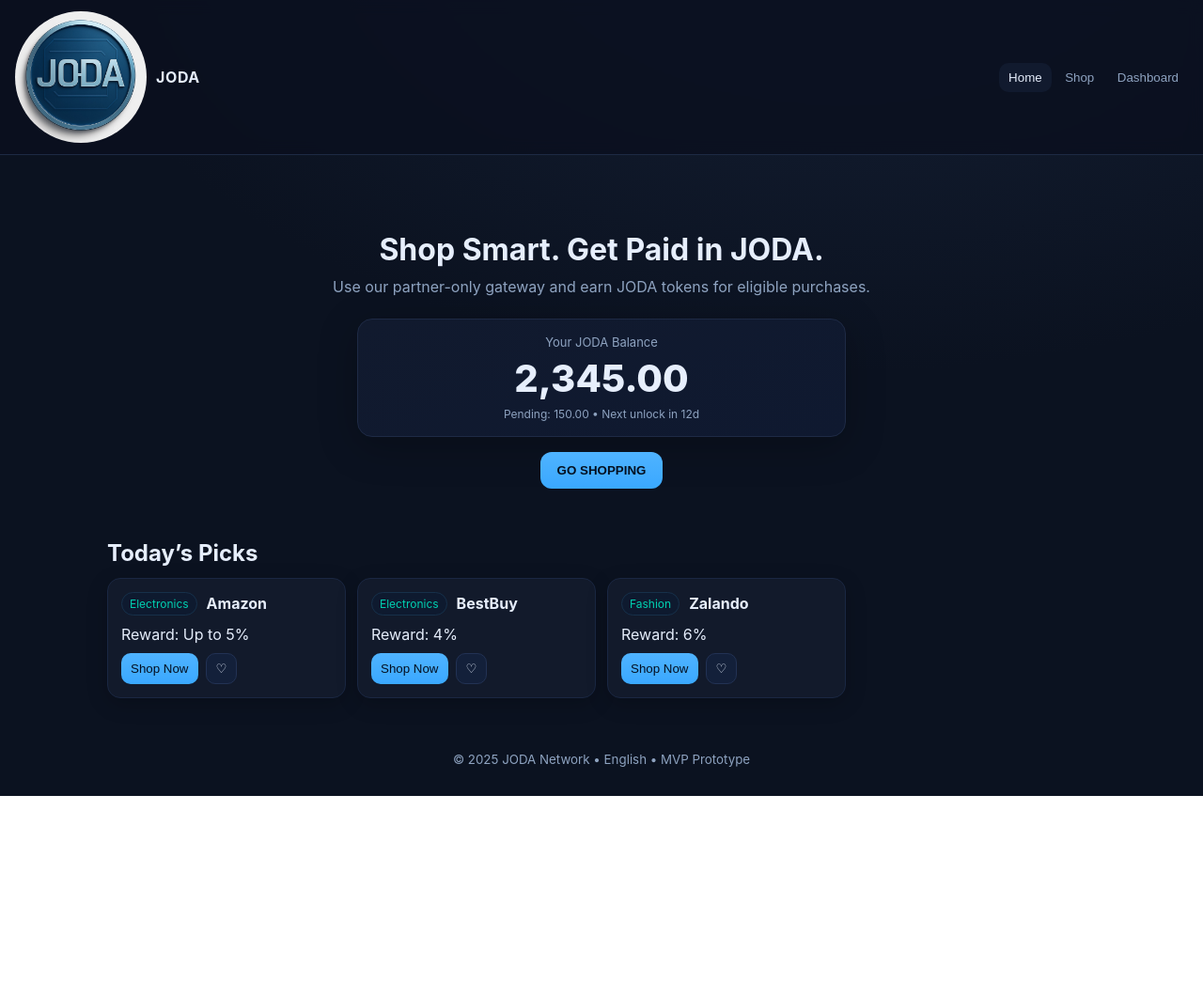
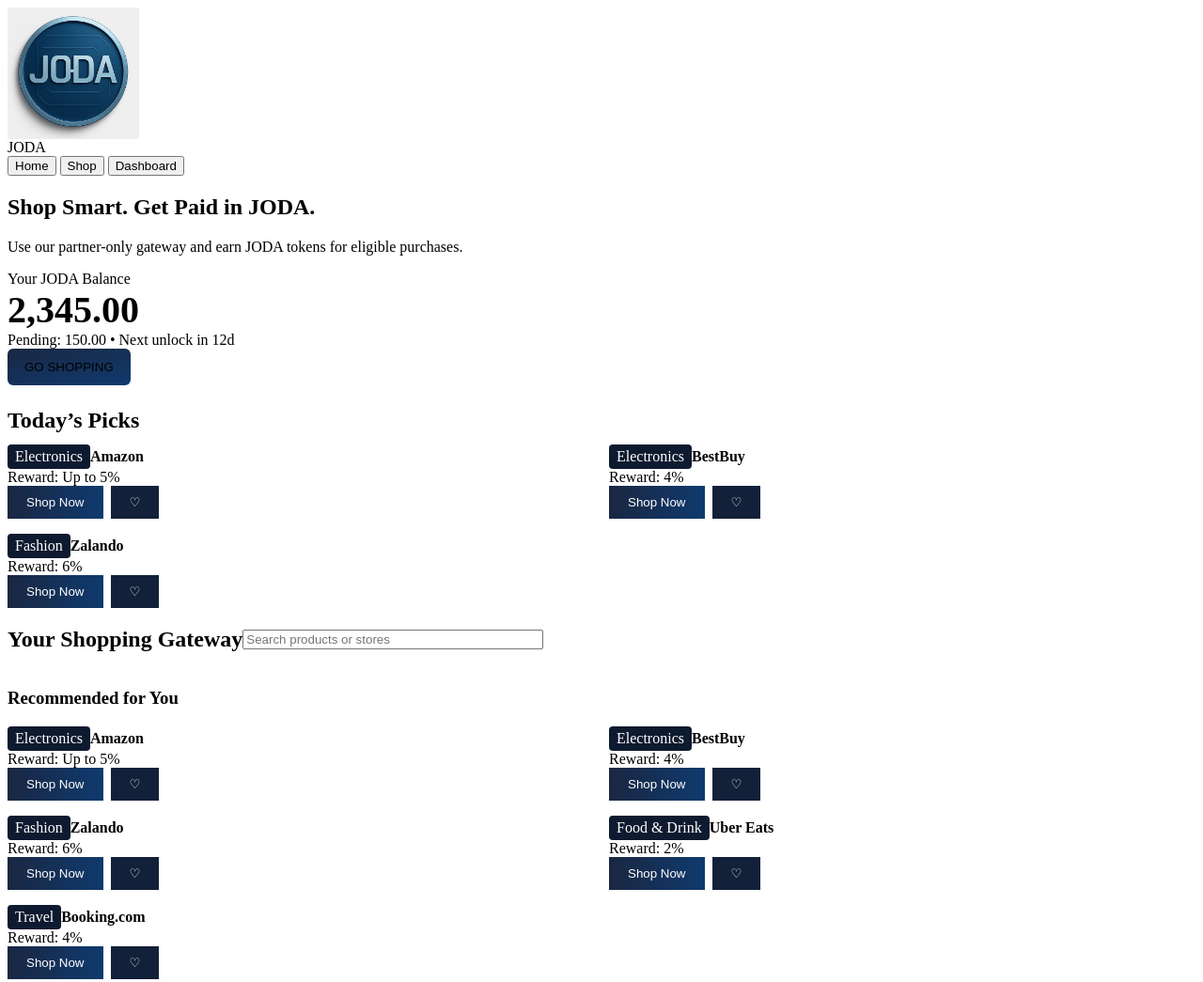
Before and after one commit to JODALine-JODA/joda-mvp-platform, a website: page index.html in a window 1280 px wide. Shown: the top 1045 px of the page at 94% size. Before the commit the page ends 847 px from the top, so only its background shows below. Drawn offline with Linux system fonts and the light colour scheme.

Commit message:
Update styles.css
Rewritten completely

```diff
--- a/styles.css
+++ b/styles.css
@@ -1,64 +1,153 @@
+.counter-title {
+  color: var(--muted);
+}
 
-:root {
-  --bg: #0b1220;
-  --card: #121a2b;
-  --muted: #8ea3c0;
-  --text: #e6eefc;
-  --accent: #4fb3ff;
-  --accent-2: #00d1b2;
-  --chip: #1a2440;
+.counter-value {
+  font-size: 40px;
+  font-weight: bold;
 }
-* { box-sizing: border-box; }
-body { margin: 0; font-family: Inter, system-ui, -apple-system, Segoe UI, Roboto, Arial, sans-serif;
-  background: radial-gradient(1400px 800px at 70% -10%, #152035 0%, #0b1220 60%);
-  color: var(--text);
+
+.counter-sub {
+  color: var(--muted);
 }
-.topbar { position: sticky; top: 0; display: flex; justify-content: space-between; align-items: center;
-  padding: 12px 16px; background: rgba(10,16,30,0.8); backdrop-filter: blur(8px); border-bottom: 1px solid #1d2a44; z-index: 10; }
-.brand { display: flex; align-items: center; gap: 10px; font-weight: 700; letter-spacing: 0.6px; }
-.logo { width: 28px; height: 28px; border-radius: 50%; }
-nav .link { background: transparent; color: var(--muted); border: 0; padding: 8px 10px; border-radius: 10px; cursor: pointer; }
-nav .link.active, nav .link:hover { color: var(--text); background: #111a2e; }
-main.view { display: none; padding: 24px; max-width: 1100px; margin: 0 auto; }
-main.view.active { display: block; }
-.hero { text-align: center; padding: 30px 12px; }
-.hero h1 { font-size: 32px; margin-bottom: 10px; }
-.hero p { color: var(--muted); max-width: 720px; margin: 0 auto 24px; }
-.counter-card { margin: 0 auto 16px; max-width: 520px; padding: 16px;
-  background: linear-gradient(160deg, #111a2e, #0f1930); border: 1px solid #1e2a45;
-  border-radius: 16px; box-shadow: 0 10px 40px rgba(0,0,0,0.25); }
-.counter-title { color: var(--muted); font-size: 13px; }
-.counter-value { font-size: 40px; font-weight: 800; margin: 6px 0; }
-.counter-sub { color: var(--muted); font-size: 12px; }
-.cta { background: linear-gradient(180deg, var(--accent), #3aa8ff); color: #041020;
-  border: 0; padding: 12px 18px; border-radius: 12px; font-weight: 700; cursor: pointer; }
-.mini-picks h2 { margin: 24px 0 12px; }
-.cards { display: grid; grid-template-columns: repeat(auto-fill, minmax(220px, 1fr)); gap: 12px; }
-.card { background: var(--card); border: 1px solid #1a2742; padding: 14px; border-radius: 14px;
-  display: flex; flex-direction: column; gap: 10px; box-shadow: 0 6px 22px rgba(0,0,0,0.2); }
-.card .store { display: flex; align-items: center; gap: 10px; }
-.badge { background: #0e1a2f; color: var(--accent-2); border: 1px solid #16304a; padding: 4px 8px; border-radius: 999px; font-size: 12px; }
-.button-row { display: flex; gap: 8px; }
-.btn { background: #13203a; border: 1px solid #223254; color: var(--text); padding: 8px 10px; border-radius: 10px; cursor: pointer; }
-.btn.primary { background: linear-gradient(180deg, var(--accent), #3aa8ff); color: #041020; border: 0; }
-.gateway-head { display: flex; align-items: center; gap: 10px; justify-content: space-between; flex-wrap: wrap; }
-#searchInput { width: 320px; max-width: 100%; background: #0f1930; border: 1px solid #1f2d4c; color: var(--text); border-radius: 10px; padding: 10px; }
-.chips { display: flex; flex-wrap: wrap; gap: 8px; margin: 10px 0 16px; }
-.chip { background: var(--chip); color: var(--text); border: 1px solid #24345a; padding: 6px 10px; border-radius: 999px; cursor: pointer; font-size: 13px; }
-.chip.active { outline: 2px solid var(--accent); }
-.dashboard .stats { display: grid; grid-template-columns: repeat(auto-fit, minmax(180px,1fr)); gap: 10px; margin-bottom: 16px; }
-.stat { background: var(--card); border: 1px solid #1a2742; border-radius: 10px; padding: 12px; }
-.stat .label { color: var(--muted); font-size: 12px; }
-.stat .value { font-size: 20px; font-weight: 700; margin-top: 6px; }
-.timeline ul { list-style: none; padding: 0; margin: 0; }
-.timeline li { background: var(--card); border: 1px solid #1a2742; border-radius: 10px; padding: 10px; margin-bottom: 8px; display: flex; justify-content: space-between; gap: 8px; }
-.withdraw { margin-top: 20px; }
-.withdraw input { width: 360px; max-width: 100%; background: #0f1930; border: 1px solid #1f2d4c; color: var(--text); border-radius: 10px; padding: 10px; }
-.note { color: var(--muted); font-size: 12px; margin-top: 8px; }
-.footer { padding: 30px 16px; text-align: center; color: var(--muted); }
+
+.cta {
+  background: linear-gradient(168deg, #1a2742, #0f3a6e);
+  border: 0;
+  padding: 12px 18px;
+  border-radius: 6px;
+}
+
+.mini-picks h2 {
+  margin: 24px 0 12px;
+}
+
+.cards {
+  display: grid;
+  grid-template-columns: 1fr 1fr;
+  gap: 16px;
+}
+
+.card {
+  background: var(--card);
+  border-radius: 8px;
+  display: flex;
+  flex-direction: column;
+}
+
+.store {
+  display: flex;
+  align-items: center;
+}
+
+.badge {
+  background: #0e1a2f;
+  color: white;
+  padding: 4px 8px;
+  border-radius: 4px;
+}
+
+.button-row {
+  display: flex;
+  gap: 8px;
+}
+
+.btn {
+  background: #13203a;
+  border: 0;
+  padding: 10px 20px;
+  color: white;
+}
+
+.btn.primary {
+  background: linear-gradient(90deg, #1a2742, #0f3a6e);
+}
+
+.gateway-head {
+  display: flex;
+  align-items: center;
+}
+
+#searchInput {
+  width: 320px;
+  max-width: 100%;
+}
+
+.chips {
+  display: flex;
+  flex-wrap: wrap;
+  gap: 6px;
+}
+
+.chip {
+  background: var(--chip);
+  color: white;
+  padding: 6px 10px;
+  border-radius: 12px;
+}
+
+.chip.active {
+  outline: 2px solid var(--primary);
+}
+
+.dashboard .stats {
+  display: grid;
+  grid-template-columns: repeat(2, 1fr);
+}
+
+.stat {
+  background: var(--card);
+  border-radius: 8px;
+  padding: 12px;
+}
+
+.stat .label {
+  color: var(--muted);
+}
+
+.stat .value {
+  font-size: 20px;
+  font-weight: bold;
+}
+
+.timeline ul {
+  list-style: none;
+  padding: 0;
+  margin: 0;
+}
+
+.timeline li {
+  background: var(--card);
+  border: 1px solid #1a2742;
+  padding: 8px;
+  margin-bottom: 6px;
+}
+
+.withdraw {
+  margin-top: 20px;
+}
+
+.withdraw input {
+  width: 360px;
+  max-width: 100%;
+  background: #0f3a6e;
+}
+
+.note {
+  color: var(--muted);
+  font-size: 12px;
+  margin-top: 6px;
+}
+
+.footer {
+  padding: 30px 16px;
+  text-align: center;
+  color: var(--muted);
+}
+
 /* --- JODA logo sizing --- */
 .logo {
-  width: 120px;
+  width: 120px;   /* tweak as you like */
   height: auto;
   display: block;
 }
@@ -75,5 +164,7 @@
        only screen and (min-resolution: 192dpi) {
   .logo {
     content: url('JODALogo1@2x.png');
+    width: 120px; /* keep same size as standard logo */
+    height: auto;
   }
 }
```
